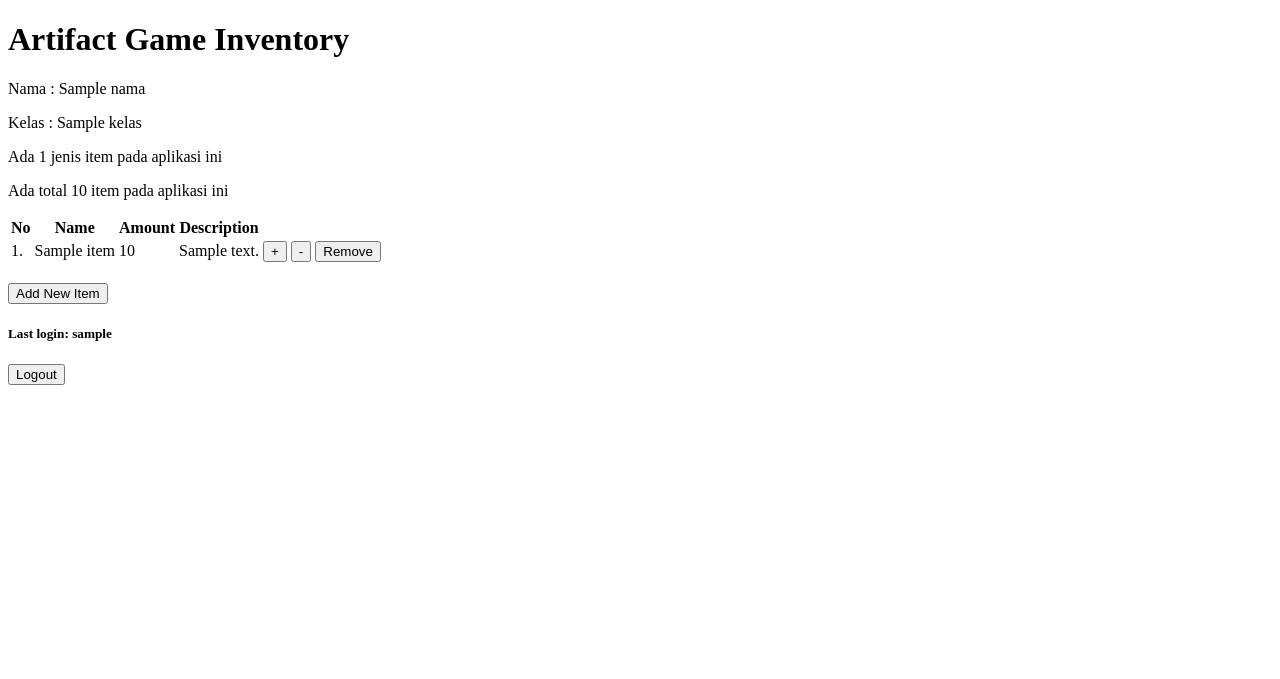
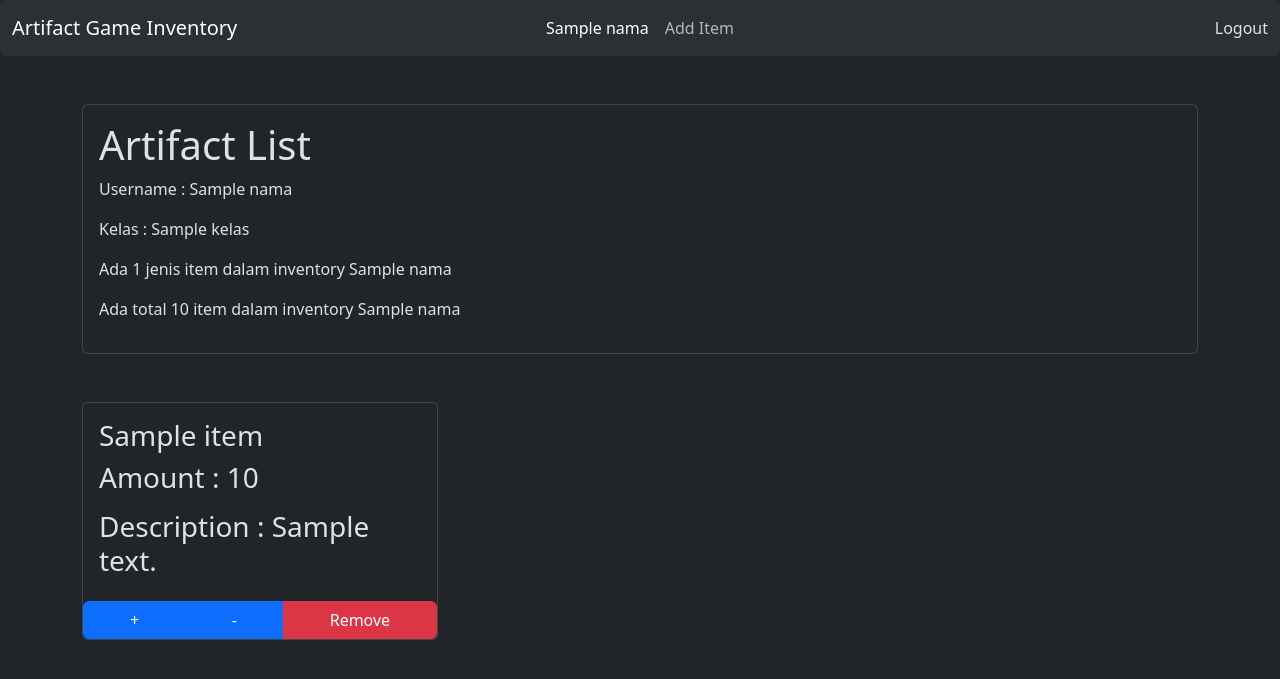
Before and after one commit to SkyClave/game_inventory, a Django app: template main/templates/main.html in a window 1280 px wide. Shown: the top 679 px of the page. Run offline with Django 4.2, Linux system fonts and the light colour scheme; tables that the repository leaves empty hold one stand-in row (values such as "Sample post"); the template is opened without the code that fills it: values that come from a table or form of the project are taken from there, most other values are stand-ins (such as "Sample title", 1, 10 or a date in 2020).

Commit message:
tugas 5 v1

```diff
--- a/main/templates/main.html
+++ b/main/templates/main.html
@@ -1,52 +1,62 @@
 {% extends 'base.html' %}
 
+<style>
+	.card-title {
+		color: #007BFF;
+	}
+</style>
+
 {% block content %}
+	<nav class="navbar navbar-expand-lg bg-body-tertiary rounded">
+		<div class="container-fluid">
+			<div class="collapse navbar-collapse d-lg-flex" id="header">
+				<a class="navbar-brand col-lg-3 me-0" href="#">Artifact Game Inventory</a>
+				<ul class="navbar-nav col-lg-6 justify-content-lg-center">
+					<li class="nav-item">
+						<a class="nav-link active" aria-current="page" href="#">{{ nama }}</a>
+					</li>
+					<li class="nav-item">
+						<a class="nav-link" href="{% url 'main:create_item' %}">Add Item</a>
+					</li>
+				</ul>
+				<div class="d-lg-flex col-lg-3 justify-content-lg-end">
+					<a class="nav-link" href="{% url 'main:logout' %}" <button class="btn btn-primary">Logout</button></a>
+				</div>
+			</div>
+		</div>
+    </nav>
 
-    <h1>Artifact Game Inventory</h1>
+	<div class = "container mt-5">
+		<div class="card">
+			<div class="card-body">
+				<h1>Artifact List</h1>
+				<p>Username : {{ nama }}</p>
+				<p>Kelas : {{ kelas }}</p>
+				<p>Ada {{ item_counter }} jenis item dalam inventory {{ nama }}</p>
+				<p>Ada total {{ item_sum }} item dalam inventory {{ nama }}</p>
+			</div>
+		</div>
+	</div>
 
-    <p>Nama : {{ nama }}</p>
-
-    <p>Kelas : {{ kelas }}</p>
-
-	<p>Ada {{ item_counter }} jenis item pada aplikasi ini</p>
-
-	<p>Ada total {{ item_sum }} item pada aplikasi ini</p>
-
-	<table>
-		<tr>
-			<th>No</th>
-			<th>Name</th>
-			<th>Amount</th>
-			<th>Description</th>
-		</tr>
-
-		{% for item in items %}
-			<tr>
-				<td>{{forloop.counter}}.</td>
-				<td>{{item.name}}</td>
-				<td>{{item.amount}}</td>
-				<td>{{item.description}}</td>
-				<td><a href="{% url 'main:add_item' item.id %}"><button>+</button></a></td>
-				<td><a href="{% url 'main:decrease_item' item.id %}"><button>-</button></a></td>
-				<td><a href="{% url 'main:remove_item' item.id %}"><button>Remove</button></a></td>
-			</tr>
-		{% endfor %}
-	</table>
-
-	<br />
-
-	<a href="{% url 'main:create_item' %}">
-		<button>
-			Add New Item
-		</button>
-	</a>
-
-	<h5>Last login: {{ last_login }}</h5>
-
-	<a href="{% url 'main:logout' %}">
-		<button>
-			Logout
-		</button>
-	</a>
+	<div class="container mt-5">
+		<div class="row">
+			{% for item in items %}
+			<div class="col-lg-4 mb-4">
+				<div class="card">
+					<div class="card-body">
+						<h3 class="card-title">{{item.name}}<h3>
+						<p class="card-text">Amount : {{item.amount}}</p>
+						<p class="card-text">Description : {{item.description}}</p>
+					</div>
+					<div class="btn-group">
+						<a href="{% url 'main:add_item' item.id %}" class="btn btn-primary">+</a>
+						<a href="{% url 'main:decrease_item' item.id %}" class="btn btn-primary">-</a>
+						<a href="{% url 'main:remove_item' item.id %}" class="btn btn-danger">Remove</a>
+					</div>
+				</div>
+			</div>
+			{% endfor %}
+		</div>
+	</div>
 
 {% endblock content %}
--- a/templates/base.html
+++ b/templates/base.html
@@ -1,6 +1,6 @@
 {% load static %}
 <!DOCTYPE html>
-<html lang="en">
+<html lang="en" data-bs-theme="dark">
     <head>
         <meta charset="UTF-8" />
         <meta
@@ -9,10 +9,12 @@
         />
         {% block meta %}
         {% endblock meta %}
-    </head>
+		<link href="https://cdn.jsdelivr.net/npm/bootstrap@5.3.2/dist/css/bootstrap.min.css" rel="stylesheet" integrity="sha384-T3c6CoIi6uLrA9TneNEoa7RxnatzjcDSCmG1MXxSR1GAsXEV/Dwwykc2MPK8M2HN" crossorigin="anonymous">
+	</head>
 
     <body>
         {% block content %}
         {% endblock content %}
+		<script src="https://cdn.jsdelivr.net/npm/bootstrap@5.3.2/dist/js/bootstrap.bundle.min.js" integrity="sha384-C6RzsynM9kWDrMNeT87bh95OGNyZPhcTNXj1NW7RuBCsyN/o0jlpcV8Qyq46cDfL" crossorigin="anonymous"></script>
     </body>
 </html>
```
Also changed, not shown: main/templates/create_item.html (+15 -4 lines), main/templates/login.html (+30 -21 lines), main/templates/register.html (+20 -7 lines), README.md.
